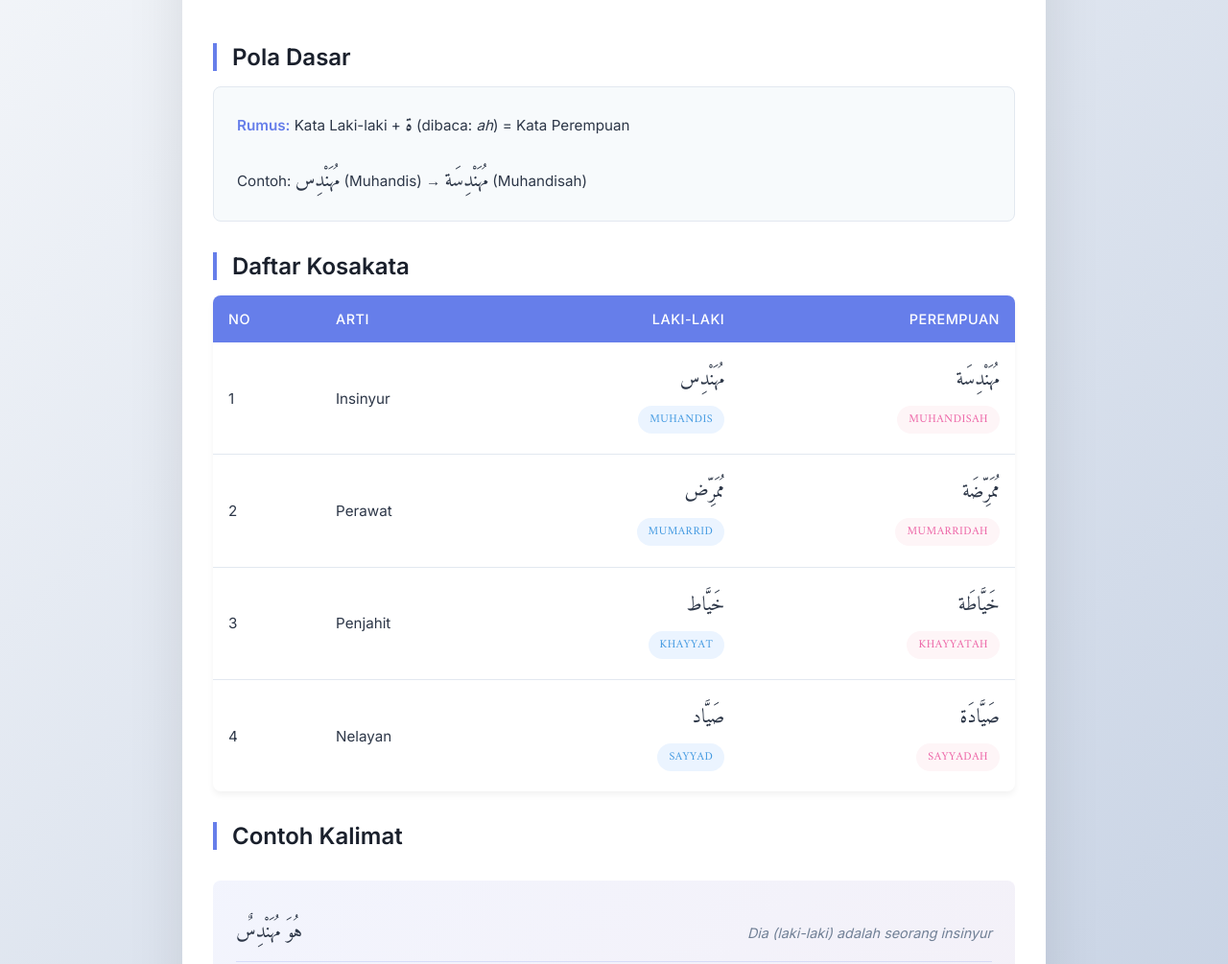
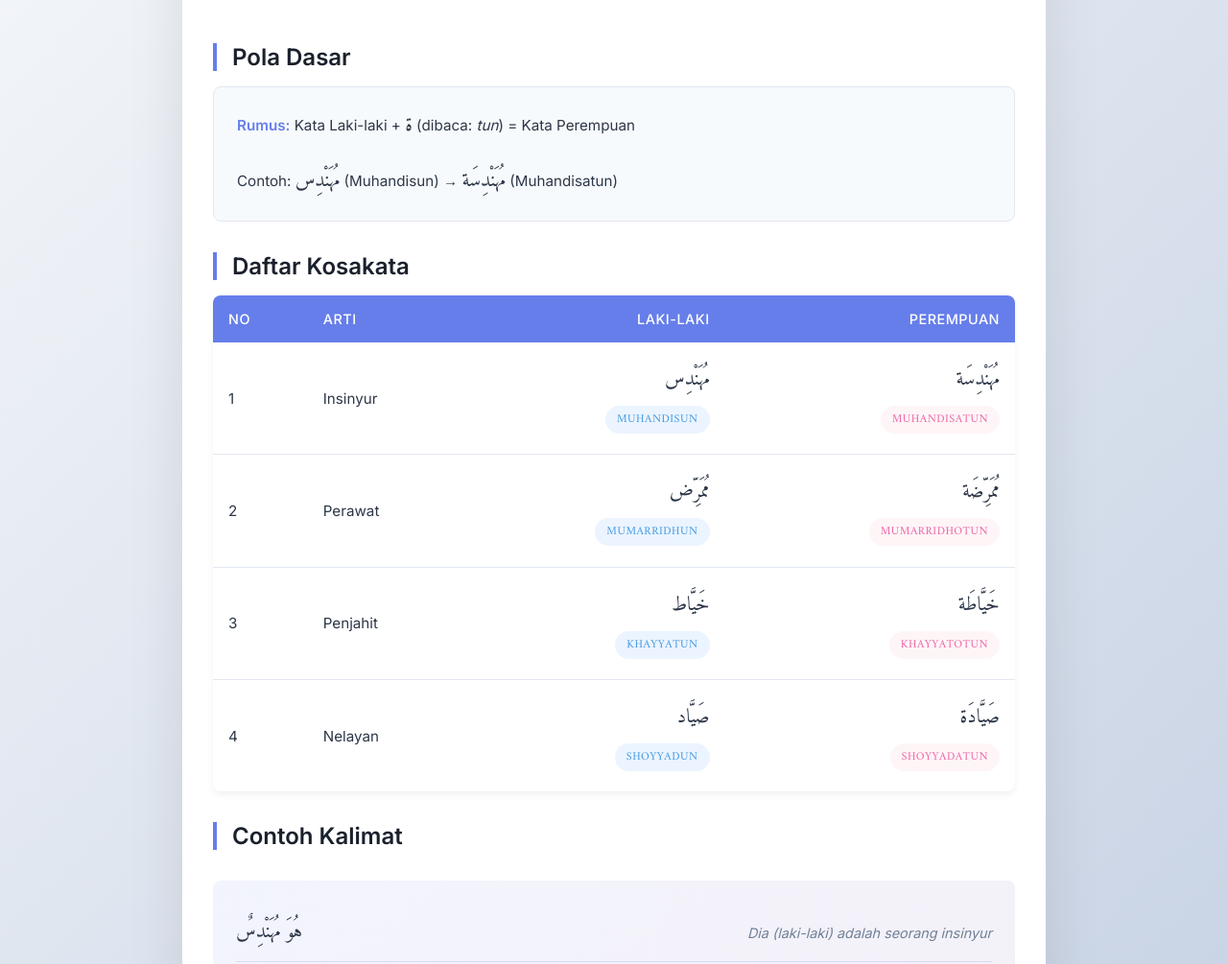
Before and after one commit to faudyadam77-tech/bhs-arab-kls-5-23sept-, a plain HTML site: page index.html in a window 1280 px wide. Shown: the part 209-1214 px from the top of the page at 96% size. Drawn offline with Linux system fonts and the light colour scheme.

Commit message:
Update gender labels in index.html

```diff
--- a/index.html
+++ b/index.html
@@ -227,8 +227,8 @@
         <div class="content">
             <h2 class="section-title">Pola Dasar</h2>
             <div class="rule-box">
-                <strong>Rumus:</strong> Kata Laki-laki + <span class="arabic">ة</span> (dibaca: <em>ah</em>) = Kata Perempuan<br><br>
-                Contoh: <span class="arabic">مُهَنْدِس</span> (Muhandis) → <span class="arabic">مُهَنْدِسَة</span> (Muhandisah)
+                <strong>Rumus:</strong> Kata Laki-laki + <span class="arabic">ة</span> (dibaca: <em>tun</em>) = Kata Perempuan<br><br>
+                Contoh: <span class="arabic">مُهَنْدِس</span> (Muhandisun) → <span class="arabic">مُهَنْدِسَة</span> (Muhandisatun)
             </div>
 
             <h2 class="section-title">Daftar Kosakata</h2>
@@ -247,11 +247,11 @@
                         <td>Insinyur</td>
                         <td>
                             <span class="arabic">مُهَنْدِس</span><br>
-                            <span class="gender-label male">Muhandis</span>
+                            <span class="gender-label male">Muhandisun</span>
                         </td>
                         <td>
                             <span class="arabic">مُهَنْدِسَة</span><br>
-                            <span class="gender-label female">Muhandisah</span>
+                            <span class="gender-label female">Muhandisatun</span>
                         </td>
                     </tr>
                     <tr>
@@ -259,11 +259,11 @@
                         <td>Perawat</td>
                         <td>
                             <span class="arabic">مُمَرِّض</span><br>
-                            <span class="gender-label male">Mumarrid</span>
+                            <span class="gender-label male">Mumarridhun</span>
                         </td>
                         <td>
                             <span class="arabic">مُمَرِّضَة</span><br>
-                            <span class="gender-label female">Mumarridah</span>
+                            <span class="gender-label female">Mumarridhotun</span>
                         </td>
                     </tr>
                     <tr>
@@ -271,11 +271,11 @@
                         <td>Penjahit</td>
                         <td>
                             <span class="arabic">خَيَّاط</span><br>
-                            <span class="gender-label male">Khayyat</span>
+                            <span class="gender-label male">Khayyatun</span>
                         </td>
                         <td>
                             <span class="arabic">خَيَّاطَة</span><br>
-                            <span class="gender-label female">Khayyatah</span>
+                            <span class="gender-label female">Khayyatotun</span>
                         </td>
                     </tr>
                     <tr>
@@ -283,11 +283,11 @@
                         <td>Nelayan</td>
                         <td>
                             <span class="arabic">صَيَّاد</span><br>
-                            <span class="gender-label male">Sayyad</span>
+                            <span class="gender-label male">Shoyyadun</span>
                         </td>
                         <td>
                             <span class="arabic">صَيَّادَة</span><br>
-                            <span class="gender-label female">Sayyadah</span>
+                            <span class="gender-label female">Shoyyadatun</span>
                         </td>
                     </tr>
                 </tbody>
```
